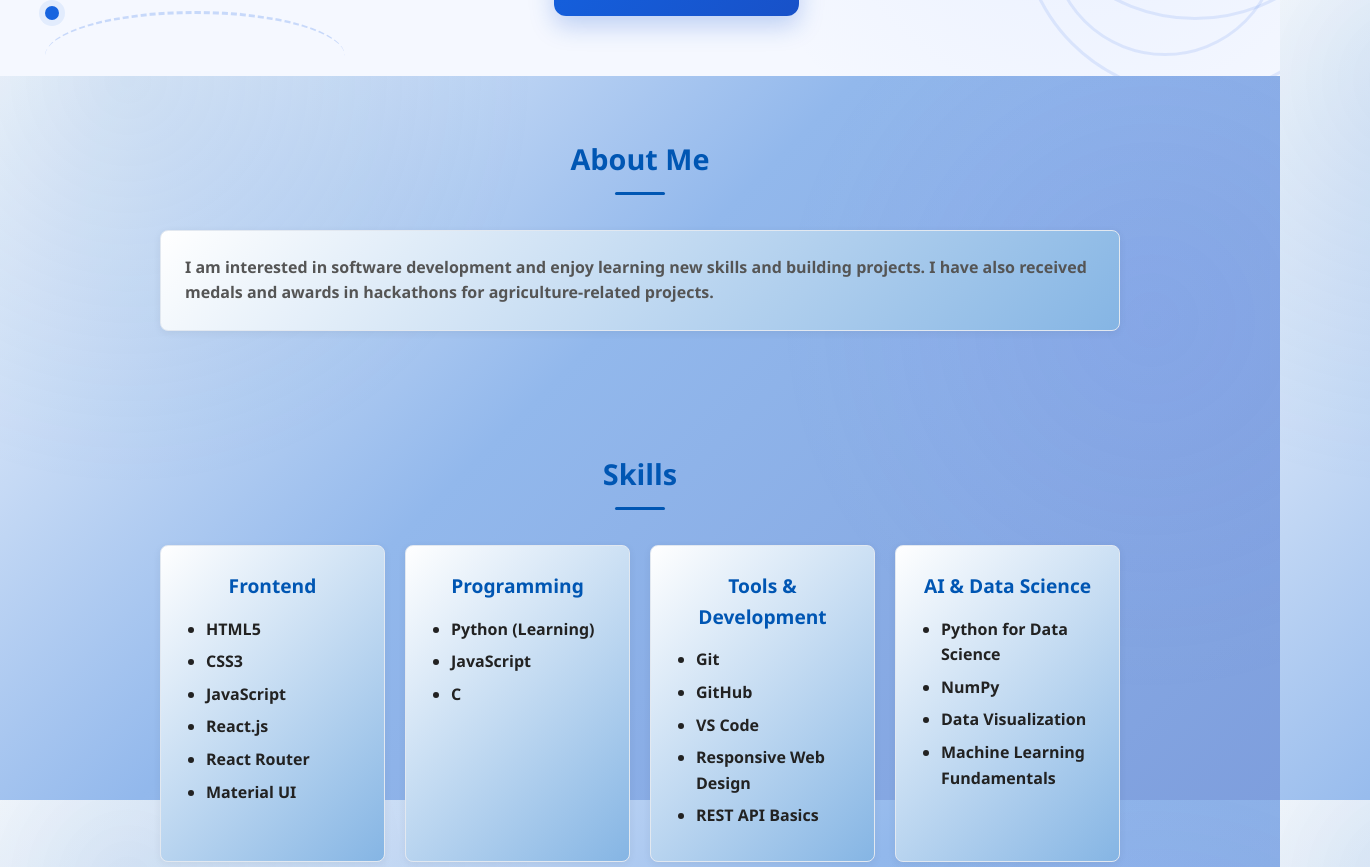
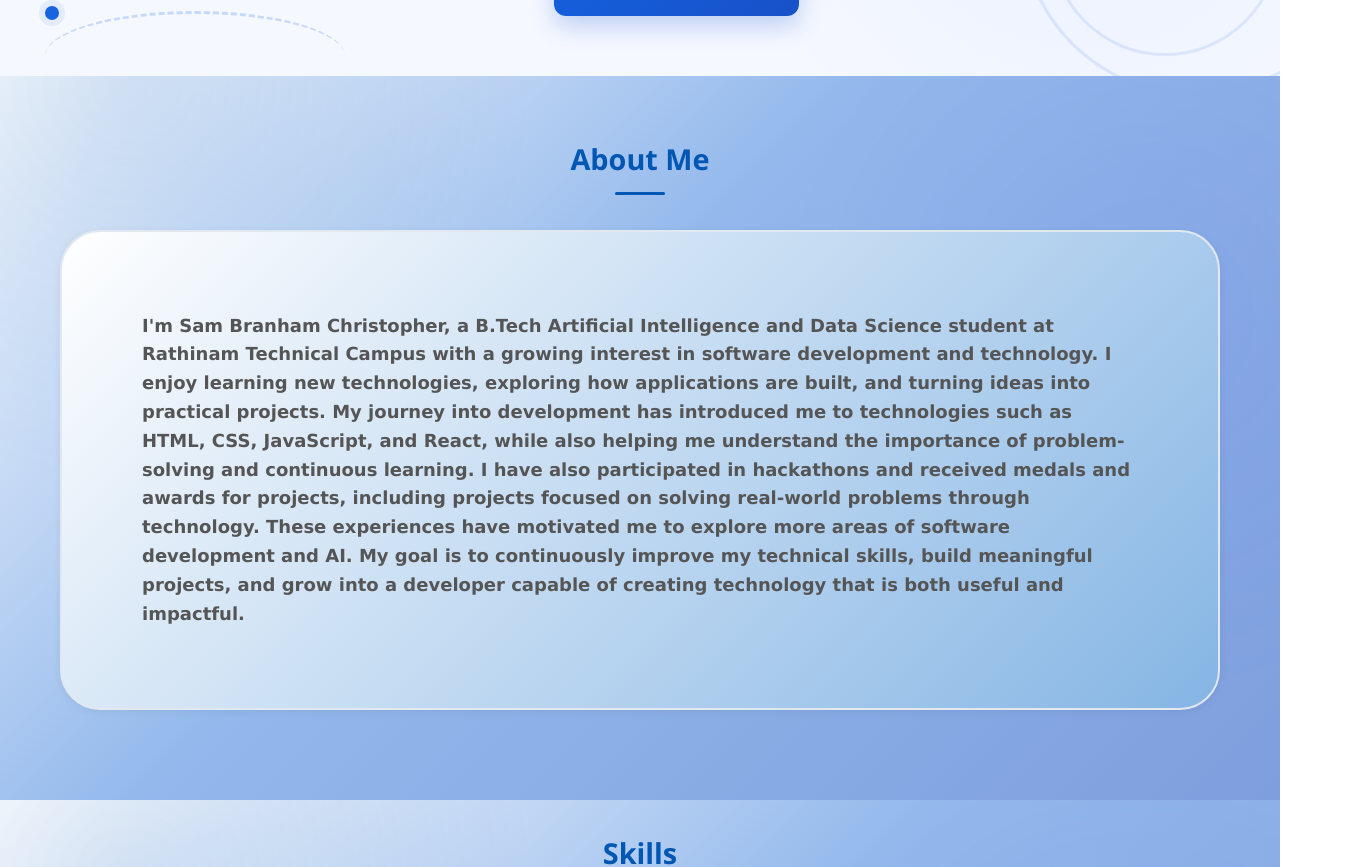
Before and after one commit to sambc31/Developer-Portfolio, a React (Vite) app: page / in a window 1280 px wide. Shown: the part 800-1667 px from the top of the page, 1370 px wide, since content can reach past the window. Built offline with nearby package versions, Linux system fonts and the light colour scheme.

Commit message:
About me changed

```diff
--- a/src/App.css
+++ b/src/App.css
@@ -66,7 +66,7 @@
 }
 
 .container {
-  max-width: 1000px;
+  max-width: 1200px;
   margin: 0 auto;
   padding: 0 20px;
 }
@@ -101,9 +101,9 @@
   color: var(--text-muted);
   transition: transform 0.3s ease, box-shadow 0.3s ease;
   background-color: var(--white);
-  border: 1px solid var(--border-color);
-  border-radius: 8px;
-  padding: 24px;
+  border: 2px solid var(--border-color);
+  border-radius: 40px;
+  padding: 80px;
   box-shadow: var(--card-shadow);
 }
 
@@ -619,11 +619,6 @@
   opacity: 0.5 !important;
 }
 
-
-/* =========================
-   CONTACT ANIMATION
-========================= */
-
 .contact-intro {
   animation: contactLeft 0.8s ease both;
 }
@@ -688,11 +683,6 @@
   }
 }
 
-
-/* =========================
-   MOBILE
-========================= */
-
 @media (max-width: 768px) {
 
   .contact-wrapper {
@@ -802,7 +792,6 @@
   }
 
 }
-
 
 /* Smaller Phones */
 
@@ -911,10 +900,6 @@
   );
 }
 
-/* =========================
-   EXTRA ANIMATIONS
-========================= */
-
 @keyframes fadeUp {
   from {
     opacity: 0;
@@ -1116,10 +1101,6 @@
   animation: slideRight 0.6s ease 0.6s both;
 }
 
-/* =========================
-   HERO SECTION
-========================= */
-
 .hero-section {
   position: relative;
   min-height: 100vh;
@@ -1139,11 +1120,6 @@
   box-sizing: border-box;
 }
 
-
-/* =========================
-   MAIN CONTAINER
-========================= */
-
 .hero-container {
   position: relative;
   z-index: 2;
@@ -1158,11 +1134,6 @@
   align-items: center;
 }
 
-
-/* =========================
-   PROFILE CARD
-========================= */
-
 .profile-card {
   width: 100%;
   min-height: 510px;
@@ -1194,11 +1165,6 @@
   box-shadow:
     0 30px 65px rgba(35, 75, 150, 0.17);
 }
-
-
-/* =========================
-   PROFILE IMAGE
-========================= */
 
 .profile-image-wrapper {
   width: 315px;
@@ -1237,11 +1203,6 @@
   border: 5px solid white;
 }
 
-
-/* =========================
-   SOCIAL LINKS
-========================= */
-
 .social-links {
   display: flex;
   gap: 35px;
@@ -1294,11 +1255,6 @@
   color: #1764da;
 }
 
-
-/* =========================
-   RIGHT CONTENT
-========================= */
-
 .hero-content {
   max-width: 760px;
 }
@@ -1327,11 +1283,6 @@
   margin-bottom: 35px;
 }
 
-
-/* =========================
-   HEADING
-========================= */
-
 .hero-content h1 {
   color: #17243b;
 
@@ -1354,11 +1305,6 @@
   font-size: clamp(38px, 4.3vw, 58px);
 }
 
-
-/* =========================
-   COURSE BADGE
-========================= */
-
 .course-badge {
   display: inline-flex;
 
@@ -1390,10 +1336,6 @@
   font-size: 22px;
 }
 
-
-/* =========================
-   COLLEGE
-========================= */
 
 .college-name {
   display: flex;
@@ -1414,11 +1356,6 @@
   color: #263a58;
 }
 
-
-/* =========================
-   DESCRIPTION
-========================= */
-
 .hero-description {
   max-width: 730px;
 
@@ -1434,11 +1371,6 @@
 .hero-description strong {
   color: #26344b;
 }
-
-
-/* =========================
-   BUTTONS
-========================= */
 
 .hero-buttons {
   display: flex;
@@ -1508,11 +1440,6 @@
     0 12px 25px rgba(40, 85, 160, 0.15);
 }
 
-
-/* =========================
-   DECORATIVE DOTS
-========================= */
-
 .dot-pattern {
   position: absolute;
 
@@ -1771,6 +1698,10 @@
   }
 }
 
-.name-tag {
-  font-size: 35px;
-}
+
+.about-text {
+  font-size: 18px;
+  color: var(--text-muted);
+ text-decoration:solid;
+  font-family:Verdana, Geneva, Tahoma, sans-serif;
+}
--- a/src/App.jsx
+++ b/src/App.jsx
@@ -201,8 +201,6 @@ function App() {
               and building projects.
             </p>
 
-
-            {/* Hero buttons */}
             <div className="hero-buttons">
 
               <a
@@ -212,21 +210,14 @@ function App() {
                 <span>👤</span>
                 Get In Touch
               </a>
-
             </div>
-
           </div>
-
         </div>
 
-
-        {/* Bottom decorative line */}
         <div className="bottom-decoration">
           <div className="bottom-dot"></div>
         </div>
-
       </section>
-
 
       <section
         id="about"
@@ -239,20 +230,16 @@ function App() {
             About Me
           </h2>
 
-        <div className="circle-decoration circle-one"></div>
-        <div className="circle-decoration circle-two"></div>
-        <div className="circle-decoration circle-three"></div>
-
-
           <div className="card total-card">
 
-            <p>
+            <div className="about-text">
               <strong>
-                I am interested in software development and enjoy learning
-                new skills and building projects. I have also received medals
-                and awards in hackathons for agriculture-related projects.
-              </strong>
-            </p>
+                I'm Sam Branham Christopher, a B.Tech Artificial Intelligence and Data Science student at Rathinam Technical Campus with a growing interest in software development and technology.
+I enjoy learning new technologies, exploring how applications are built, and turning ideas into practical projects. My journey into development has introduced me to technologies such as HTML, CSS, JavaScript, and React, while also helping me understand the importance of problem-solving and continuous learning.
+  I have also participated in hackathons and received medals and awards for projects, including projects focused on solving real-world problems through technology. These experiences have motivated me to explore more areas of software development and AI.
+My goal is to continuously improve my technical skills, build meaningful projects, and grow into a developer capable of creating technology that is both useful and impactful.
+             </strong>
+            </div>
 
           </div>
 
@@ -260,9 +247,8 @@ function App() {
 
       </section>
 
+      <section
 
-      {/* ================= SKILLS SECTION ================= */}
-      <section
         id="skills"
         className="section"
       >
@@ -273,10 +259,8 @@ function App() {
             Skills
           </h2>
 
-
           <div className="skills-grid">
 
-            {/* Frontend */}
             <div className="card skill-card total-card">
 
               <h3>
@@ -296,8 +280,6 @@ function App() {
 
             </div>
 
-
-            {/* Programming */}
             <div className="card skill-card total-card">
 
               <h3>
@@ -314,8 +296,6 @@ function App() {
 
             </div>
 
-
-            {/* Tools */}
             <div className="card skill-card total-card">
 
               <h3>
@@ -334,8 +314,6 @@ function App() {
 
             </div>
 
-
-            {/* AI & Data Science */}
             <div className="card skill-card total-card">
 
               <h3>
@@ -360,7 +338,6 @@ function App() {
       </section>
 
 
-      {/* ================= EDUCATION SECTION ================= */}
       <section
         id="education"
         className="section bg-light"
@@ -398,8 +375,6 @@ function App() {
 
             </div>
 
-
-            {/* 11th and 12th */}
             <div className="card education-card total-card">
 
               <h3>
@@ -423,7 +398,6 @@ function App() {
             </div>
 
 
-            {/* Degree */}
             <div className="card education-card total-card">
 
               <h3>
@@ -452,8 +426,6 @@ function App() {
 
       </section>
 
-
-      {/* ================= ACHIEVEMENTS SECTION ================= */}
       <section
         id="achievements"
         className="section"
@@ -468,7 +440,6 @@ function App() {
 
           <div className="achievements-grid">
 
-            {/* Achievement 1 */}
             <div className="card achievement-card total-card">
 
               <h3>
@@ -485,7 +456,6 @@ function App() {
             </div>
 
 
-            {/* Achievement 2 */}
             <div className="card achievement-card total-card">
 
               <h3>
@@ -503,7 +473,6 @@ function App() {
             </div>
 
 
-            {/* Achievement 3 */}
             <div className="card achievement-card total-card">
 
               <h3>
@@ -525,8 +494,6 @@ function App() {
 
       </section>
 
-
-      {/* ================= CONTACT SECTION ================= */}
       <section
         id="contact"
         className="section contact-section"
@@ -541,7 +508,6 @@ function App() {
 
           <div className="contact-wrapper">
 
-            {/* Contact Introduction */}
             <div className="contact-intro">
 
               <span className="contact-label">
@@ -561,8 +527,6 @@ function App() {
                 technology and software development.
               </p>
 
-
-              {/* Social Links */}
               <div className="social-links">
 
                 <a
@@ -613,7 +577,6 @@ function App() {
             </div>
 
 
-            {/* Contact Details */}
             <div className="contact-details">
 
               {/* Email */}
@@ -643,7 +606,6 @@ function App() {
               </a>
 
 
-              {/* Phone */}
               <a
                 href="tel:+919789358734"
                 className="contact-detail"
@@ -670,7 +632,6 @@ function App() {
               </a>
 
 
-              {/* Location */}
               <div className="contact-detail">
 
                 <div className="detail-icon">
```
